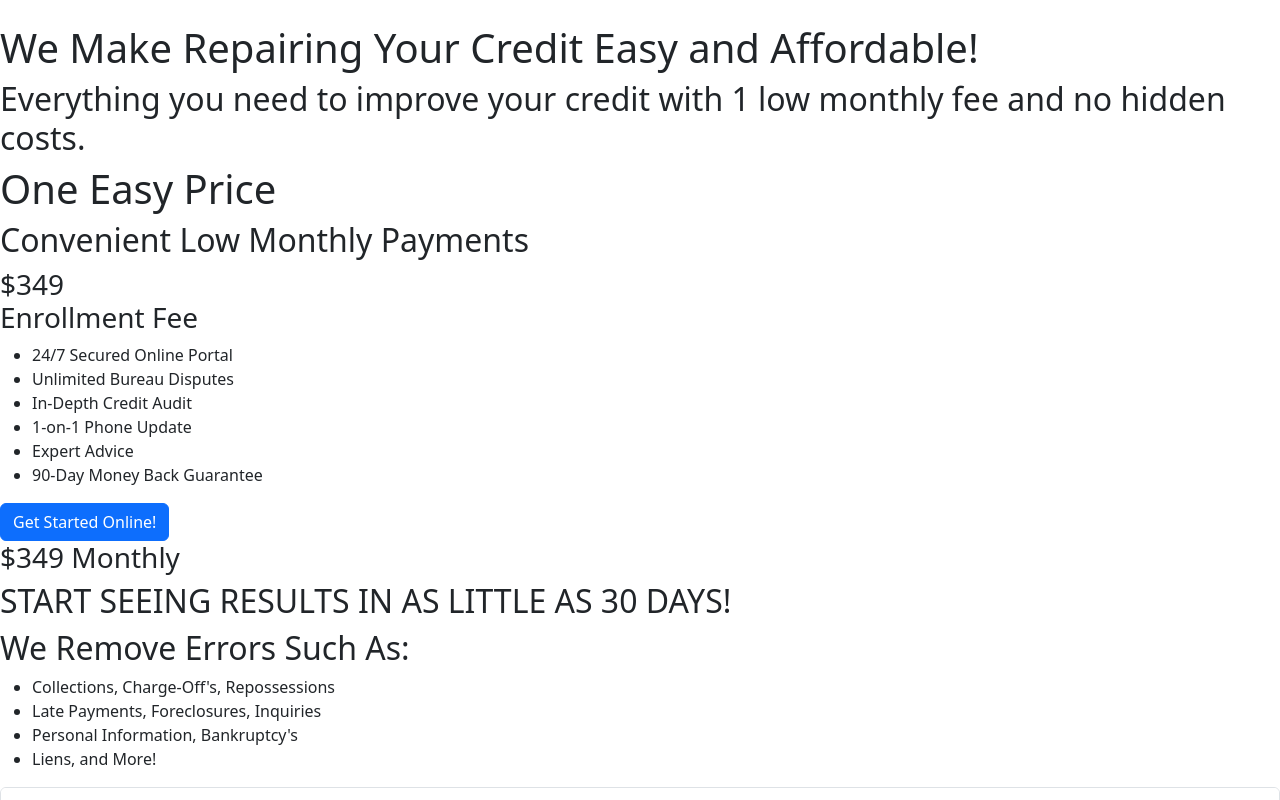
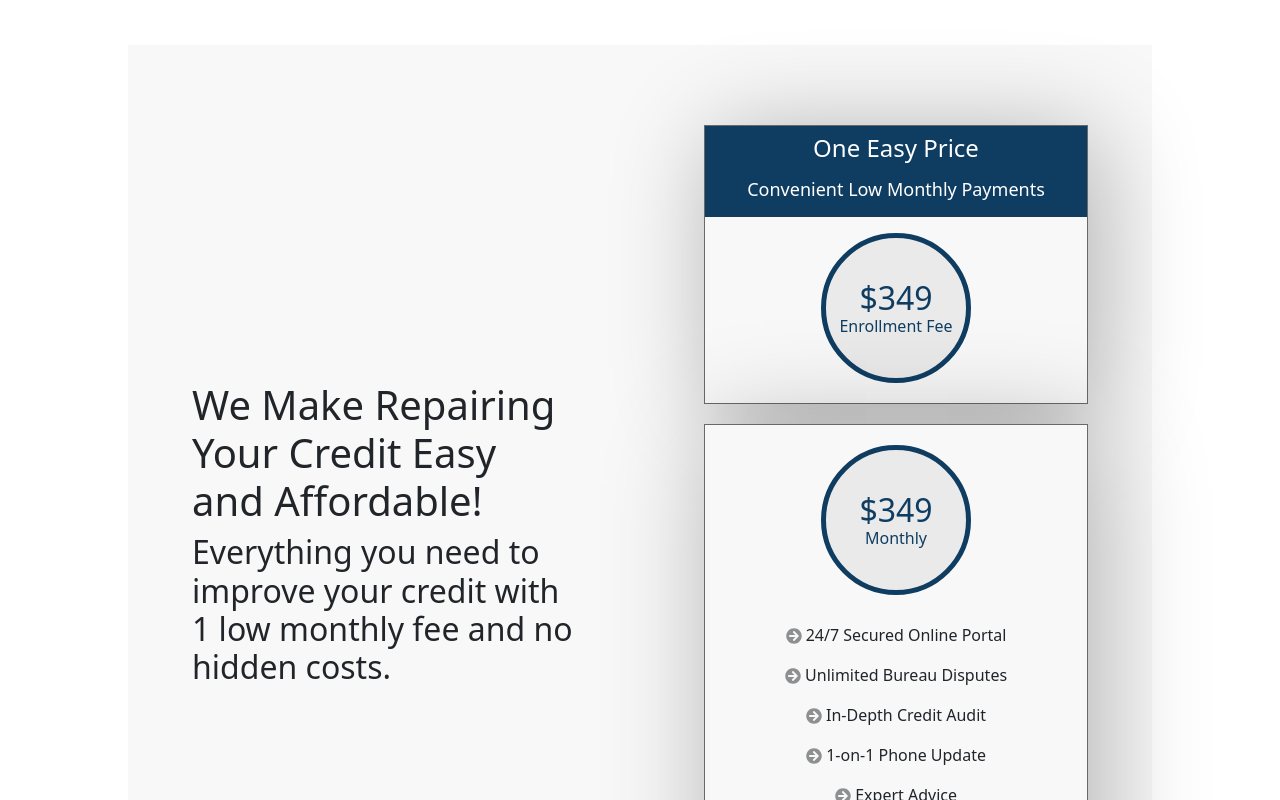
Before and after one commit to NeemanE/moe-site, a React (Create React App) app: page / in a window 1280 px wide. Shown: the part 2380-3180 px from the top of the page. Built offline with nearby package versions, Linux system fonts and the light colour scheme.

Commit message:
styled pricing component

```diff
--- a/src/App.css
+++ b/src/App.css
@@ -120,19 +120,19 @@ header span{
 
 .hero-text {
   flex: 1;
-  padding-right: 20px; /* Adjust the spacing as needed */
+  padding-right: 20px;
 }
 
 .hero-logo {
   flex: 0;
   display: flex;
-  align-items: center; /* Center vertically */
+  align-items: center;
 }
 
 .hero-logo img {
   max-height: 205px;
-  max-width: 420px; /* Adjust the height as needed */
-  margin-right: 10px; /* Adjust the spacing as needed */
+  max-width: 420px;
+  margin-right: 10px;
 }
 
 .service-cardgroup1{
@@ -142,5 +142,170 @@ header span{
 
 .service-cardgroup2{
   text-align: center;
-  margin: 5vh 7vw;
+  margin: 5vh 10vw;
 }
+
+#pricing {
+  padding-top: 10vh;
+  margin: 10vh 10vw;
+  background-color: #f8f8f8;
+}
+
+.pricing-container {
+  display: flex;
+  justify-content: space-between;
+  align-items: flex-start;
+  width: 100%;
+
+}
+
+.text-container {
+  width: 50%;
+  margin-top: 25%;
+  padding: 0 5vw;
+}
+
+.text-container h2{
+  font-weight: lighter;
+}
+
+.circle-stack {
+  display: flex;
+  flex-direction: column;
+  width: 50%;
+  padding: 0 5vw;
+}
+
+.circle {
+
+  width: 150px;
+  height: 150px;
+  background-color: #eaeaea;
+  border: 5px solid #0F3D62;
+  border-radius: 50%;
+  display: flex;
+  justify-content: center;
+  align-items: center;
+  margin-top: 2vh;
+}
+
+.circle1{
+  margin-bottom: 20px;
+}
+
+.circle2{
+  margin-top: 20px;
+  margin-bottom: 20px;
+}
+
+.circle h3 {
+  font-size: medium;
+  line-height: 1.2;
+  color: #0F3D62;
+  text-align: center;
+  margin: 0;
+  padding: 0;
+}
+
+.circle-container {
+  display: flex;
+  flex-direction: column;
+  align-items: center;
+  margin-bottom: 20px;
+  border: 1px solid rgb(105, 105, 105);
+  background-color: #f8f8f8;
+    box-shadow: 10px 10px 100px rgba(0, 0, 0, 0.3);
+
+}
+
+.circle-container h1, .circle-container h2{
+  margin-top: 1vh;
+  text-align: center;
+  margin-bottom: 2vh;
+}
+
+.price-background{
+  background-color: #0F3D62;
+  color: white;
+  width: 100%;
+}
+
+.price-background h1{
+  font-size: x-large;
+}
+
+.price-background h2{
+  font-size: large;
+  font-weight: lighter;
+}
+
+.price-list {
+  list-style-type: none;
+  padding: 0;
+  line-height: 2.5;
+  text-align: center;
+
+}
+
+.price-cost{
+  font-size: xx-large;
+}
+
+.errors-list {
+  list-style-type: none;
+  padding-left: 20px;
+
+}
+
+.price-image{
+  background-image: url("./img/credit-score.jpg");
+  background-size: cover;
+  background-position: center;
+  background-repeat: no-repeat;
+  height: 50vh;
+  display: flex;
+}
+
+.pricing-container2{
+  margin-top: 10vh;
+  color: white;
+  text-shadow: 3px 3px 3px #000000;
+  padding: 0 3vw;
+}
+
+.text-container2 {
+  display: flex;
+  justify-content: center;
+  align-items: center;
+  height: 100%;
+}
+
+.results-container {
+  display: flex;
+  flex-direction: column;
+  justify-content: center;
+  align-items: center;
+  height: 100%;
+}
+Button.container-button{
+  margin-bottom: 2vh;
+  background-color: #39c0ee;
+  border: none;
+  text-decoration: underline;
+  ;
+}
+
+
+.fancy-underline {
+  position: relative;
+}
+
+.fancy-underline::after {
+  content: "";
+  position: absolute;
+  bottom: -3px;
+  left: 0;
+  width: 100%;
+  height: 2px;
+  background-color: #000;
+}
--- a/src/components/Pricing.js
+++ b/src/components/Pricing.js
@@ -1,56 +1,60 @@
 import React from "react";
 import { Button } from "react-bootstrap";
+import { FaArrowCircleRight, FaCheck } from "react-icons/fa";
 
 export default function Pricing() {
-
     return (
         <section id="pricing">
-            <div>
-                <div>
+            <div className="pricing-container">
+                <div className="text-container">
                     <h1>We Make Repairing Your Credit Easy and Affordable!</h1>
-                    <h2>Everything you need to improve your credit with 1 low monthly fee and  no hidden costs.</h2>
+                    <h2>Everything you need to improve your credit with 1 low monthly fee and <span className='fancy-underline'>no hidden costs.</span>
+                    </h2>
                 </div>
+                <div className="circle-stack">
                     <div className="circle-container">
+                        <div className="price-background">
                             <h1>One Easy Price</h1>
                             <h2>Convenient Low Monthly Payments</h2>
-                    <div className="circle">
-                        <h3>$349 <br /> Enrollment Fee</h3>
+                        </div>
+                        <div className="circle circle1">
+                            <h3>
+                               <span className="price-cost">$349</span> <br /> Enrollment Fee
+                            </h3>
                         </div>
                     </div>
                     <div className="circle-container">
+                        <div className="circle circle2">
+                            <h3><span className="price-cost">$349</span> <br />Monthly</h3>
+                        </div>
                         <ul className="price-list">
-                        <li>24/7 Secured Online Portal</li>
-                        <li>Unlimited Bureau Disputes</li>
-                        <li>In-Depth Credit Audit</li>
-                        <li>1-on-1 Phone Update</li>
-                        <li>Expert Advice</li>
-                        <li>90-Day Money Back Guarantee</li>
+                            <li><FaArrowCircleRight style={{color:'#8e8f90'}}/> 24/7 Secured Online Portal</li>
+                            <li><FaArrowCircleRight style={{color:'#8e8f90'}}/> Unlimited Bureau Disputes</li>
+                            <li><FaArrowCircleRight style={{color:'#8e8f90'}}/> In-Depth Credit Audit</li>
+                            <li><FaArrowCircleRight style={{color:'#8e8f90'}}/> 1-on-1 Phone Update</li>
+                            <li><FaArrowCircleRight style={{color:'#8e8f90'}}/> Expert Advice</li>
+                            <li><FaArrowCircleRight style={{color:'#8e8f90'}}/> 90-Day Money Back Guarantee</li>
                         </ul>
-                    <Button>Get Started Online!</Button>
-                    <div className="circle">
-                        <h3>$349 Monthly</h3>
+                        <Button className="container-button">Get Started Online!</Button>
+
                     </div>
                 </div>
             </div>
 
-            {/* Add background image from moe site to this when styling */}
-
-            <div>
-                <div>
+            <div className="pricing-container2 price-image">
+                <div className="text-container2">
                     <h2>START SEEING RESULTS IN AS LITTLE AS 30 DAYS!</h2>
                 </div>
-                <div>
+                <div className="results-container">
                     <h2>We Remove Errors Such As:</h2>
                     <ul className="errors-list">
-                        <li>Collections, Charge-Off's, Repossessions</li>
-                        <li>Late Payments, Foreclosures, Inquiries</li>
-                        <li>Personal Information, Bankruptcy's</li>
-                        <li>Liens, and More!</li>
+                        <li><FaCheck style={{color:'#3ac0ee'}}/> Collections, Charge-Off's, Repossessions</li>
+                        <li><FaCheck style={{color:'#3ac0ee'}}/> Late Payments, Foreclosures, Inquiries</li>
+                        <li><FaCheck style={{color:'#3ac0ee'}}/> Personal Information, Bankruptcy's</li>
+                        <li><FaCheck style={{color:'#3ac0ee'}}/> Liens, and More!</li>
                     </ul>
                 </div>
             </div>
-
         </section>
     );
-
 }
```
Also changed, not shown: src/img/credit-score.jpg (added). Lines whose indentation alone changed are shown as unchanged.
